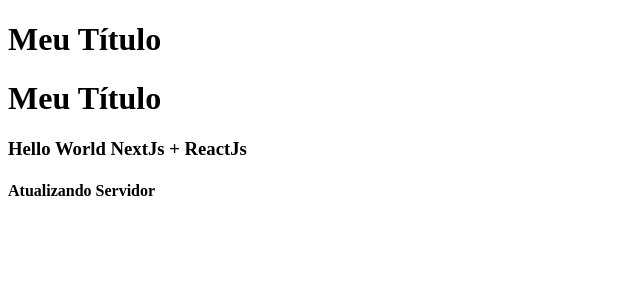
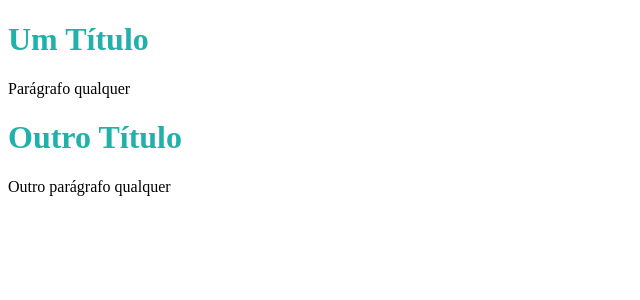
Before and after one commit to herminioneto/react-next-js-exemplos, a Next.js app: page / in a window 1280 px wide. Shown: the top 300 px of the page, without its empty margins (0-640 px from the left). Built offline with nearby package versions, Linux system fonts and the light colour scheme.

Commit message:
Estilizando o Title e usando props

```diff
--- a/pages/index.jsx
+++ b/pages/index.jsx
@@ -4,10 +4,10 @@ function HomePage () {
   // Pode-se usar tanto a tag com fechamento automático quanto a normal:
   return (
     <div>
-      <Title />
-      <Title></Title>
-      <h3>Hello World NextJs + ReactJs</h3>
-      <h4>Atualizando Servidor</h4>
+      <Title>Um Título</Title>
+      <p>Parágrafo qualquer</p>
+      <Title>Outro Título</Title>
+      <p>Outro parágrafo qualquer</p>
     </div>
   )
 }
--- a/src/components/title/Title.jsx
+++ b/src/components/title/Title.jsx
@@ -1,6 +1,10 @@
-function Title () {
+import styles from "./Title.module.css"
+
+function Title (props) {
   return (
-    <h1>Meu Título</h1>
+    <h1 className={styles.title}>
+      {props.children}
+    </h1>
   )
 }
 
--- /dev/null
+++ b/src/components/title/Title.module.css
@@ -0,0 +1,3 @@
+.title {
+  color: lightseagreen;
+}
```
